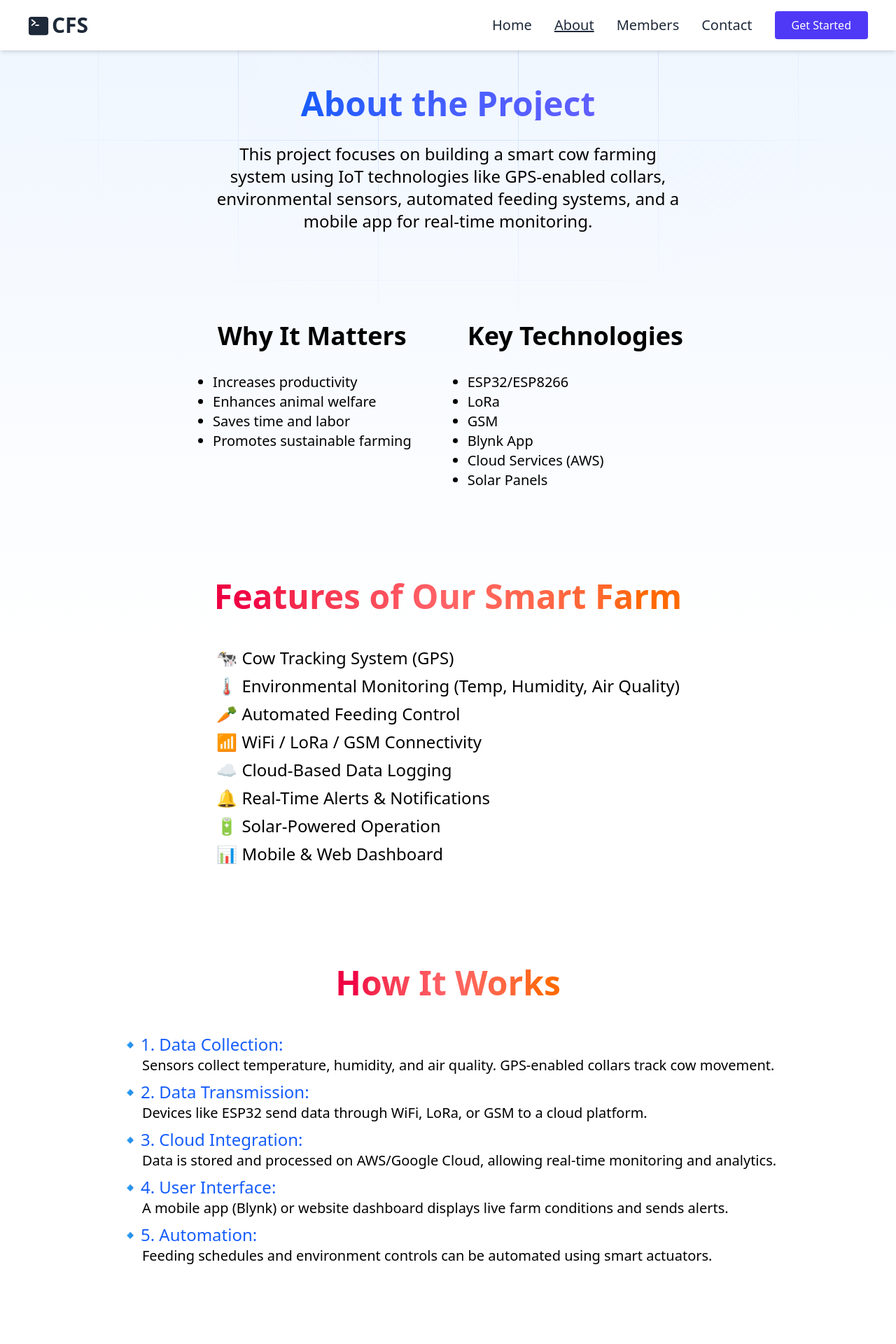
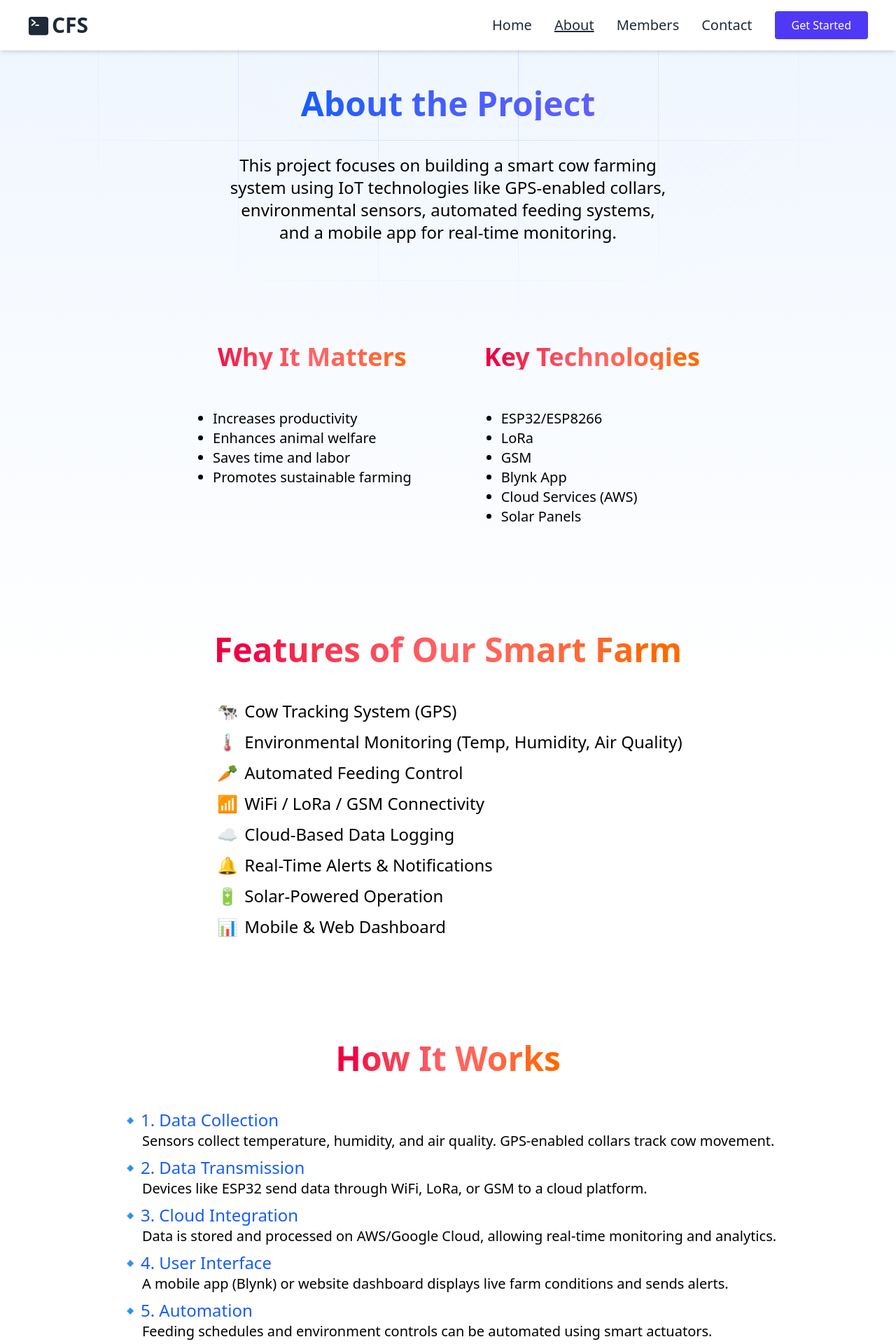
Before and after one commit to chhengz/cfsweb, a React (Vite) app: page /about in a window 1280 px wide. Shown: the top 1920 px of the page at 70% size. Before the commit the page ends 1888 px from the top, so only its background shows below. Built offline with nearby package versions, Linux system fonts and the light colour scheme; no server answers.

Commit message:
Refactor content structure and enhance About, Feature, Process, and Team pages with dynamic data integration

```diff
--- a/src/data/data.js
+++ b/src/data/data.js
@@ -1,29 +1,98 @@
-export const GROUP_MEMBER = [
+// (https://jsonplaceholder.typicode.com/posts)
+
+export const HERO_CONTENT = {
+  title: "Transforming Traditional Farming with Smart IoT Technology",
+  subtitle:
+    "Monitor cow health, automate feeding, and ensure farm safety — all from your phone!",
+  buttonText: "See More",
+  imgUrl:
+    "https://images.unsplash.com/photo-1574158622687-5d2e0f9a4c3f?crop=entropy&cs=tinysrgb&fit=max&fm=jpg&ixid=MnwzNjUyOXwwfDF8c2VhcmNofDJ8fGZpbGxlJTIwY29udHJvbHxlbnwwfHx8fDE2OTQxMzM0MjE&ixlib=rb-4.0.3&q=80&w=1080",
+};
+
+export const ABOUT_CONTENT = {
+  title: "About the Project",
+  description:
+    "This project focuses on building a smart cow farming system using IoT technologies like GPS-enabled collars, environmental sensors, automated feeding systems, and a mobile app for real-time monitoring.",
+  list: [
     {
-        img: 'https://example.com/image1.jpg',
-        name: 'Vang Sokchheng',
-        role: 'Web Developer',
+      kayword: "importance",
+      title: "Why It Matters",
+      text: [
+        "Increases productivity",
+        "Enhances animal welfare",
+        "Saves time and labor",
+        "Promotes sustainable farming",
+      ],
     },
     {
-        img: 'https://example.com/image1.jpg',
-        name: 'Alice',
-        role: 'Developer',
+      kayword: "technologies",
+      title: "Key Technologies",
+      text: [
+        "ESP32/ESP8266",
+        "LoRa",
+        "GSM",
+        "Blynk App",
+        "Cloud Services (AWS)",
+        "Solar Panels",
+      ],
+    },
+  ],
+};
+
+export const MEMBER_CONTENT = {
+    title: "Meet Our Team",
+    description: ""
+}
+
+export const FEATURE_CONTENT = {
+  title: "Features of Our Smart Farm",
+  features: [
+    { icon: "🐄", text: "Cow Tracking System (GPS)" },
+    {
+      icon: "🌡️",
+      text: "Environmental Monitoring (Temp, Humidity, Air Quality)",
+    },
+    { icon: "🥕", text: "Automated Feeding Control" },
+    { icon: "📶", text: "WiFi / LoRa / GSM Connectivity" },
+    { icon: "☁️", text: "Cloud-Based Data Logging" },
+    { icon: "🔔", text: "Real-Time Alerts & Notifications" },
+    { icon: "🔋", text: "Solar-Powered Operation" },
+    { icon: "📊", text: "Mobile & Web Dashboard" },
+  ],
+};
+
+export const PROCESS_CONTENT = {
+  title: "How It Works",
+  steps: [
+    {
+      icon: "🔹1.",
+      title: "Data Collection",
+      description:
+        "Sensors collect temperature, humidity, and air quality. GPS-enabled collars track cow movement.",
     },
     {
-        img: 'https://example.com/image1.jpg',
-        name: 'Bob',
-        role: 'Designer',
+      icon: "🔹2.",
+      title: "Data Transmission",
+      description:
+        "Devices like ESP32 send data through WiFi, LoRa, or GSM to a cloud platform.",
     },
     {
-        img: 'https://example.com/image1.jpg',
-        name: 'Charlie',
-        role: 'Project Manager',
+      icon: "🔹3.",
+      title: "Cloud Integration",
+      description:
+        "Data is stored and processed on AWS/Google Cloud, allowing real-time monitoring and analytics.",
     },
     {
-        img: 'https://example.com/image1.jpg',
-        name: 'Diana',
-        role: 'QA Engineer',
+      icon: "🔹4.",
+      title: "User Interface",
+      description:
+        "A mobile app (Blynk) or website dashboard displays live farm conditions and sends alerts.",
     },
-];
-
-// (https://jsonplaceholder.typicode.com/posts)
+    {
+      icon: "🔹5.",
+      title: "Automation",
+      description:
+        "Feeding schedules and environment controls can be automated using smart actuators.",
+    },
+  ],
+};
--- a/src/pages/About.jsx
+++ b/src/pages/About.jsx
@@ -1,73 +1,79 @@
-import React from 'react';
-import Feature from './Feature';
-import Team from './Team';
-import Process from './Process';
+import React from "react";
+import Feature from "./Feature";
+import Process from "./Process";
+import { ABOUT_CONTENT } from "../data/data";
 
 const About = () => {
   return (
-    <section className='bg-gradient-to-b from-blue-50 via-transparent'>
+    <section className="bg-gradient-to-b from-blue-50 via-transparent">
       <div class="relative z-0">
-        <div
-            class="absolute inset-x-0 top-1/2 -z-10 flex -translate-y-1/2 justify-center overflow-hidden [mask-image:radial-gradient(50%_45%_at_50%_55%,white,transparent)]">
-            <svg class="h-[60rem] w-[100rem] flex-none stroke-blue-600 opacity-20" aria-hidden="true">
+        <div class="absolute inset-x-0 top-1/2 -z-10 flex -translate-y-1/2 justify-center overflow-hidden [mask-image:radial-gradient(50%_45%_at_50%_55%,white,transparent)]">
+          <svg
+            class="h-[60rem] w-[100rem] flex-none stroke-blue-600 opacity-20"
+            aria-hidden="true"
+          >
             <defs>
-                    <pattern id="e9033f3e-f665-41a6-84ef-756f6778e6fe" width="200" height="200" x="50%" y="50%"
-                        patternUnits="userSpaceOnUse" patternTransform="translate(-100 0)">
+              <pattern
+                id="e9033f3e-f665-41a6-84ef-756f6778e6fe"
+                width="200"
+                height="200"
+                x="50%"
+                y="50%"
+                patternUnits="userSpaceOnUse"
+                patternTransform="translate(-100 0)"
+              >
                 <path d="M.5 200V.5H200" fill="none"></path>
               </pattern>
             </defs>
             <svg x="50%" y="50%" class="overflow-visible fill-blue-50">
-                    <path d="M-300 0h201v201h-201Z M300 200h201v201h-201Z" stroke-width="0"></path>
+              <path
+                d="M-300 0h201v201h-201Z M300 200h201v201h-201Z"
+                stroke-width="0"
+              ></path>
             </svg>
-                <rect width="100%" height="100%" stroke-width="0" fill="url(#e9033f3e-f665-41a6-84ef-756f6778e6fe)">
-                </rect>
+            <rect
+              width="100%"
+              height="100%"
+              stroke-width="0"
+              fill="url(#e9033f3e-f665-41a6-84ef-756f6778e6fe)"
+            ></rect>
           </svg>
         </div>
       </div>
 
-
-      <div className="relative z-20 w-full pt-15 flex flex-col justify-center ">
+      <div className="relative z-20 ">
+        <div className="w-full pt-15 flex flex-col justify-center ">
           <section className="py-6">
             <div className="container flex flex-col items-center justify-center p-4 mx-auto space-y-8 sm:p-10">
-
-
               <h1 className="text-4xl font-extrabold text-transparent bg-clip-text bg-gradient-to-r from-blue-600 to-indigo-500 leading-none text-center sm:text-5xl">
-              About the Project
+                {ABOUT_CONTENT.title}
               </h1>
-            <p className="text-2xl max-w-2xl text-center dark:text-gray-600">
-              This project focuses on building a smart cow farming system using IoT technologies like GPS-enabled collars, environmental sensors, automated feeding systems, and a mobile app for real-time monitoring.
+              <p className="p-4 text-2xl max-w-2xl text-center dark:text-gray-600">
+                {ABOUT_CONTENT.description}
               </p>
             </div>
           </section>
         </div>
 
-        <div className='flex flex-col lg:flex-row justify-center px-10'>
-
-        <section className="py-6">
+        <div className="flex flex-col lg:flex-row justify-center px-10">
+          {/* Importance of IoT in Agriculture */}
+          {ABOUT_CONTENT.list.map((list, index) => (
+            <section key={index} className="py-6">
               <div className="container flex flex-col  p-4 mx-auto space-y-8 sm:p-10">
-            <h2 className="text-3xl font-bold text-center sm:text-4xl">Why It Matters</h2>
-            <ul className="list-disc text-xl text-start dark:text-gray-600">
-              <li>Increases productivity</li>
-              <li>Enhances animal welfare</li>
-              <li>Saves time and labor</li>
-              <li>Promotes sustainable farming</li>
+                <h2 className="text-3xl font-bold text-center sm:text-4xl  text-transparent bg-clip-text bg-gradient-to-r from-rose-600 via-red-400 to-orange-500 leading-none">
+                  {list.title}
+                </h2>
+                <ul className="list-disc text-xl text-start dark:text-gray-600 p-6">
+                  {
+                    list.text.map((text, index) => (
+                      <li key={index}>{text}</li>
+                    ))
+                  }
                 </ul>
               </div>
             </section>
-
-        <section className="py-6">
-          <div className="container flex flex-col  p-4 mx-auto space-y-8 sm:p-10">
-            <h2 className="text-3xl font-bold text-center sm:text-4xl">Key Technologies</h2>
-            <ul className="list-disc text-xl text-start dark:text-gray-600">
-              <li>ESP32/ESP8266</li>
-              <li>LoRa</li>
-              <li>GSM</li>
-              <li>Blynk App</li>
-              <li>Cloud Services (AWS)</li>
-              <li>Solar Panels</li>
-            </ul>
+          ))}
         </div>
-        </section>
       </div>
 
       {/* Feature Page */}
@@ -75,7 +81,6 @@ const About = () => {
 
       {/* How it work */}
       <Process />
-
     </section>
   );
 };
--- a/src/pages/Feature.jsx
+++ b/src/pages/Feature.jsx
@@ -1,25 +1,24 @@
 import React from "react";
+import { FEATURE_CONTENT } from "../data/data";
 
 const Feature = () => {
   return (
     <section className="py-6">
       <div className="container flex flex-col items-center justify-center p-4 mx-auto space-y-8 sm:p-10">
         <div className="relative inline-block">
-
-        <h1 className="text-4xl font-extrabold text-transparent bg-clip-text bg-gradient-to-r from-rose-600 via-red-400 to-orange-500 leading-none text-center sm:text-5xl">
-          Features of Our Smart Farm
-        </h1>
-        {/* <span class="absolute -bottom-2 left-0 w-full h-1 bg-gradient-to-r from-red-500 via-orange-400 to-yellow-600 rounded-full"></span> */}
+          <h1 className="text-4xl font-extrabold text-transparent bg-clip-text bg-gradient-to-r from-rose-600 via-red-400 to-orange-500 leading-none text-center sm:text-5xl">
+            {FEATURE_CONTENT.title}
+          </h1>
         </div>
-        <ul className="flex flex-col gap-2 text-2xl font-medium list-disc text-start dark:text-gray-500 px-6 py-4 list-none">
-          <li>🐄 Cow Tracking System (GPS)</li>
-          <li>🌡️ Environmental Monitoring (Temp, Humidity, Air Quality)</li>
-          <li>🥕 Automated Feeding Control</li>
-          <li>📶 WiFi / LoRa / GSM Connectivity</li>
-          <li>☁️ Cloud-Based Data Logging</li>
-          <li>🔔 Real-Time Alerts & Notifications</li>
-          <li>🔋 Solar-Powered Operation</li>
-          <li>📊 Mobile & Web Dashboard</li>
+        <ul className="flex flex-col gap-2 text-2xl font-medium text-start dark:text-gray-600 px-6 py-4 list-none">
+          {FEATURE_CONTENT.features.map((feature, index) => (
+            <li key={index} className="flex items-start justify-start">
+              <span className="w-10 h-10 flex items-center justify-center -mt-1 p-4 mr-1">
+                {feature.icon}
+              </span>
+              {feature.text}
+            </li>
+          ))}
         </ul>
       </div>
     </section>
--- a/src/pages/Hero.jsx
+++ b/src/pages/Hero.jsx
@@ -43,7 +43,7 @@ const Hero = () => {
     </div>
 </div> */}
 <section
-    class="relative overflow-hidden bg-gradient-to-b from-blue-50 via-transparent to-transparent pb-12 pt-28 sm:pb-16 sm:pt-14 lg:pb-24 xl:pb-28 xl:pt-30">
+    class="relative overflow-hidden bg-gradient-to-b from-blue-50 via-transparent to-transparent pb-12 sm:pb-16 sm:pt-14 lg:pb-24 xl:pb-28 xl:pt-30">
     <div class="relative z-10">
         <div
             class="absolute inset-x-0 top-1/2 -z-10 flex -translate-y-1/2 justify-center overflow-hidden [mask-image:radial-gradient(50%_45%_at_50%_55%,white,transparent)]">
@@ -63,7 +63,7 @@ const Hero = () => {
         </div>
     </div>
     <div class="relative z-20 mx-auto max-w-7xl px-6 lg:px-8">
-        <div class=" sm:pt-30 mx-auto max-w-2xl text-center ">
+        <div class="pt-28 sm:pt-30 mx-auto max-w-2xl text-center ">
             <h1 class="text-4xl font-bold tracking-tight text-gray-900 sm:text-6xl">
             Transforming Traditional Farming with
                 <span class="text-blue-600"> Smart IoT Technology
--- a/src/pages/Process.jsx
+++ b/src/pages/Process.jsx
@@ -1,4 +1,5 @@
 import React from "react";
+import { PROCESS_CONTENT } from '../data/data'
 
 const Process = () => {
   return (
@@ -7,46 +8,21 @@ const Process = () => {
         <div className="container flex flex-col items-center justify-center p-4 mx-auto space-y-8 sm:p-10">
           <div className="relative inline-block">
             <h1 className="text-4xl font-extrabold text-transparent bg-clip-text bg-gradient-to-r from-rose-600 via-red-400 to-orange-500 leading-none text-center sm:text-5xl">
-              How It Works
+              {PROCESS_CONTENT.title}
             </h1>
-            {/* <span class="absolute -bottom-2 left-0 w-full h-1 bg-gradient-to-r from-red-500 via-orange-400 to-yellow-600 rounded-full"></span> */}
           </div>
+
           <ul className="flex flex-col gap-2 text-2xl font-medium list-disc text-start dark:text-gray-500 px-6 py-4 list-none">
-            <ul>
-              <span className="text-blue-600">🔹1. Data Collection:</span>
-              <li className="text-xl ml-8">
-                Sensors collect temperature, humidity, and air quality.
-                GPS-enabled collars track cow movement.
-              </li>
-            </ul>
-            <ul>
-              <span className="text-blue-600">🔹2. Data Transmission:</span>
-              <li className="text-xl ml-8">
-                Devices like ESP32 send data through WiFi, LoRa, or GSM to a
-                cloud platform.
-              </li>
-            </ul>
-            <ul>
-              <span className="text-blue-600">🔹3. Cloud Integration:</span>
-              <li className="text-xl ml-8">
-                Data is stored and processed on AWS/Google Cloud, allowing
-                real-time monitoring and analytics.
-              </li>
-            </ul>
-            <ul>
-              <span className="text-blue-600">🔹4. User Interface:</span>
-              <li className="text-xl ml-8">
-                A mobile app (Blynk) or website dashboard displays live farm
-                conditions and sends alerts.
-              </li>
-            </ul>
-            <ul>
-              <span className="text-blue-600">🔹5. Automation:</span>
-              <li className="text-xl ml-8">
-                Feeding schedules and environment controls can be automated
-                using smart actuators.
-              </li>
-            </ul>
+            {
+              PROCESS_CONTENT.steps.map((step, index) => (
+                <div key={index}>
+                  <span className="text-blue-600">{step.icon}{" "}{step.title}</span>
+                  <li className="text-xl ml-8">
+                    {step.description}
+                  </li>
+                </div>
+              ))
+            }
           </ul>
         </div>
       </section>
```
Also changed, not shown: src/pages/Team.jsx (+8 -6 lines). Lines whose indentation alone changed are shown as unchanged.
